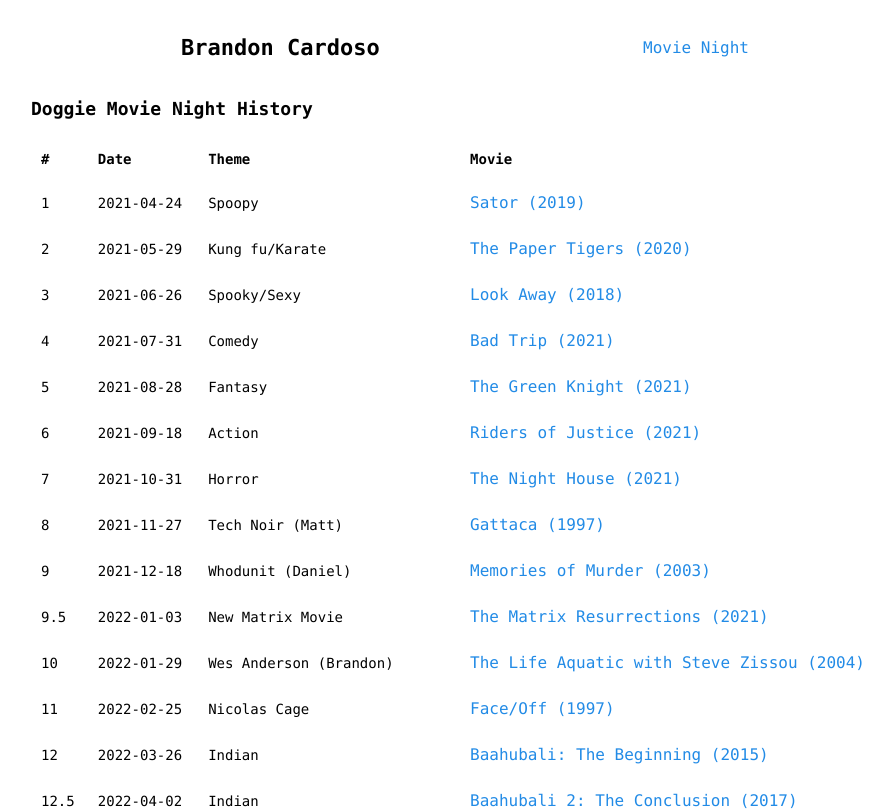
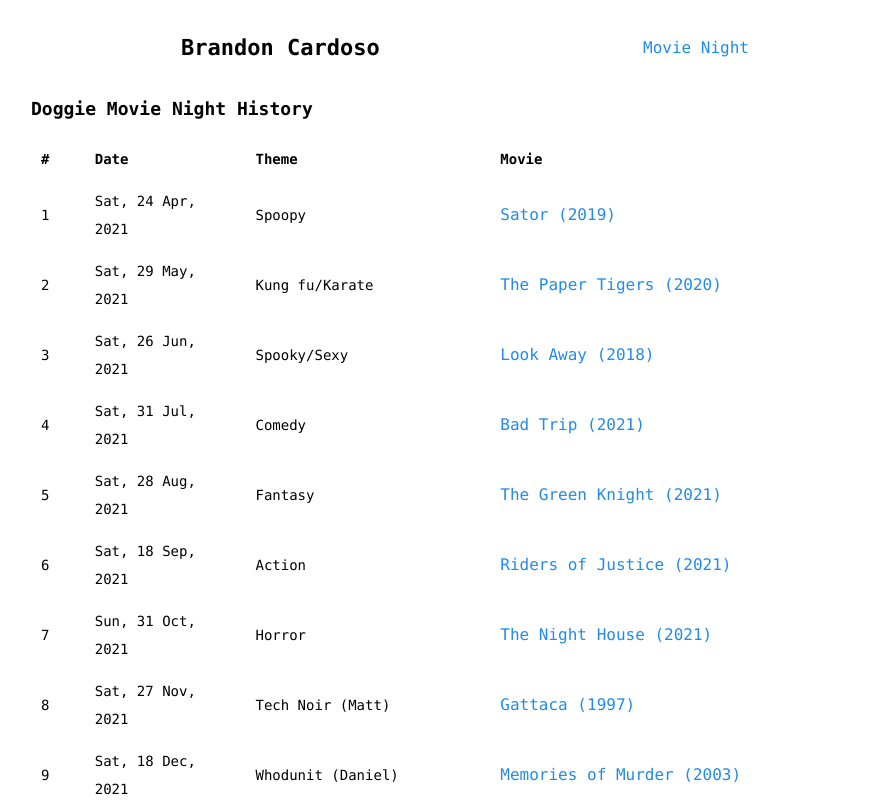
Before and after one commit to brandoncardoso/brandoncardoso.github.io, a React (Vite) app: page /movies in a window 1280 px wide. Shown: the top 811 px of the page, without its empty margins (175-1068 px from the left). Built offline with nearby package versions, Linux system fonts and the light colour scheme.

Commit message:
format movie night dates

```diff
--- a/package.json
+++ b/package.json
@@ -12,6 +12,7 @@
   "dependencies": {
     "@mantine/core": "^7.11.2",
     "@mantine/hooks": "^7.11.2",
+    "dayjs": "^1.11.13",
     "react": "^18.3.1",
     "react-dom": "^18.3.1",
     "react-router-dom": "^6.25.1"
--- a/src/pages/movies.tsx
+++ b/src/pages/movies.tsx
@@ -4,8 +4,15 @@ import {
 	Table,
 	Title,
 } from "@mantine/core";
+import dayjs from "dayjs";
+import utc from "dayjs/plugin/utc";
+import timezone from "dayjs/plugin/timezone";
+import localizedFormat from "dayjs/plugin/localizedFormat";
 import { useEffect, useState } from "react";
 
+dayjs.extend(utc)
+dayjs.extend(timezone)
+dayjs.extend(localizedFormat)
 
 type MovieNightInfo = {
 	num: number,
@@ -47,7 +54,9 @@ export default function Movies() {
 					{movies.map((movie, index) => (
 						<Table.Tr key={index}>
 							<Table.Td>{movie.num}</Table.Td>
-							<Table.Td>{movie.date}</Table.Td>
+							<Table.Td>
+								{dayjs.tz(movie.date, "America/Toronto").format("ddd, DD MMM, YYYY")}
+							</Table.Td>
 							<Table.Td>{movie.theme} {movie.themePicker && `(${movie.themePicker})`}</Table.Td>
 							<Table.Td>
 								<Anchor
```
Also changed, not shown: 1 other file (tests, documents, lock files or other folders).
